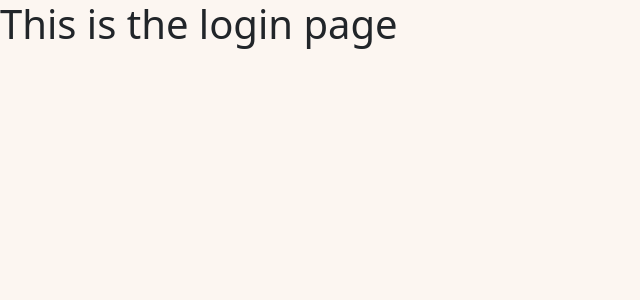
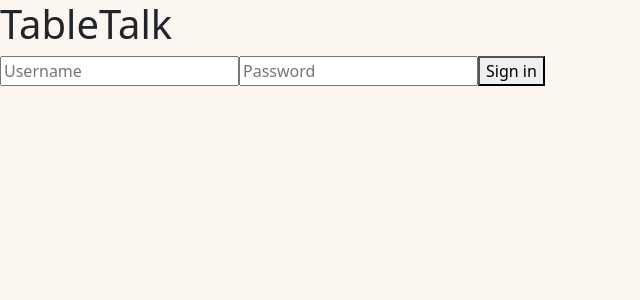
Before and after one commit to annelise08/TableTalk, a React app: page / in a window 1280 px wide. Shown: the top 300 px of the page, without its empty margins (0-640 px from the left). Built offline with nearby package versions, Linux system fonts and the light colour scheme.

Commit message:
basic login created

```diff
--- a/src/client/components/Login.jsx
+++ b/src/client/components/Login.jsx
@@ -1,10 +1,23 @@
-import React from "react";
+import React, { useState } from "react";
 
 const Login = () => {
+  const [username, setUsername] = useState('');
+  const [password, setPassword] = useState('');
+
+  // handleSubmit function for handling login
+  const handleSubmit = (e) => {
+   e.preventDefault();
+  }
+
   return (
-    <div>
-      <h1>This is the login page</h1>
-    </div>
+    <>
+      <h1>TableTalk</h1>
+      <form>
+        <input type="text" placeholder="Username" onChange={(e) => {setUsername(e.target.value)}}/>
+        <input type="password" placeholder="Password" onChange={(e) => {setPassword(e.target.value)}}/>
+        <button onClick={handleSubmit}>Sign in</button>
+      </form>
+    </>
   );
 };
 
```
